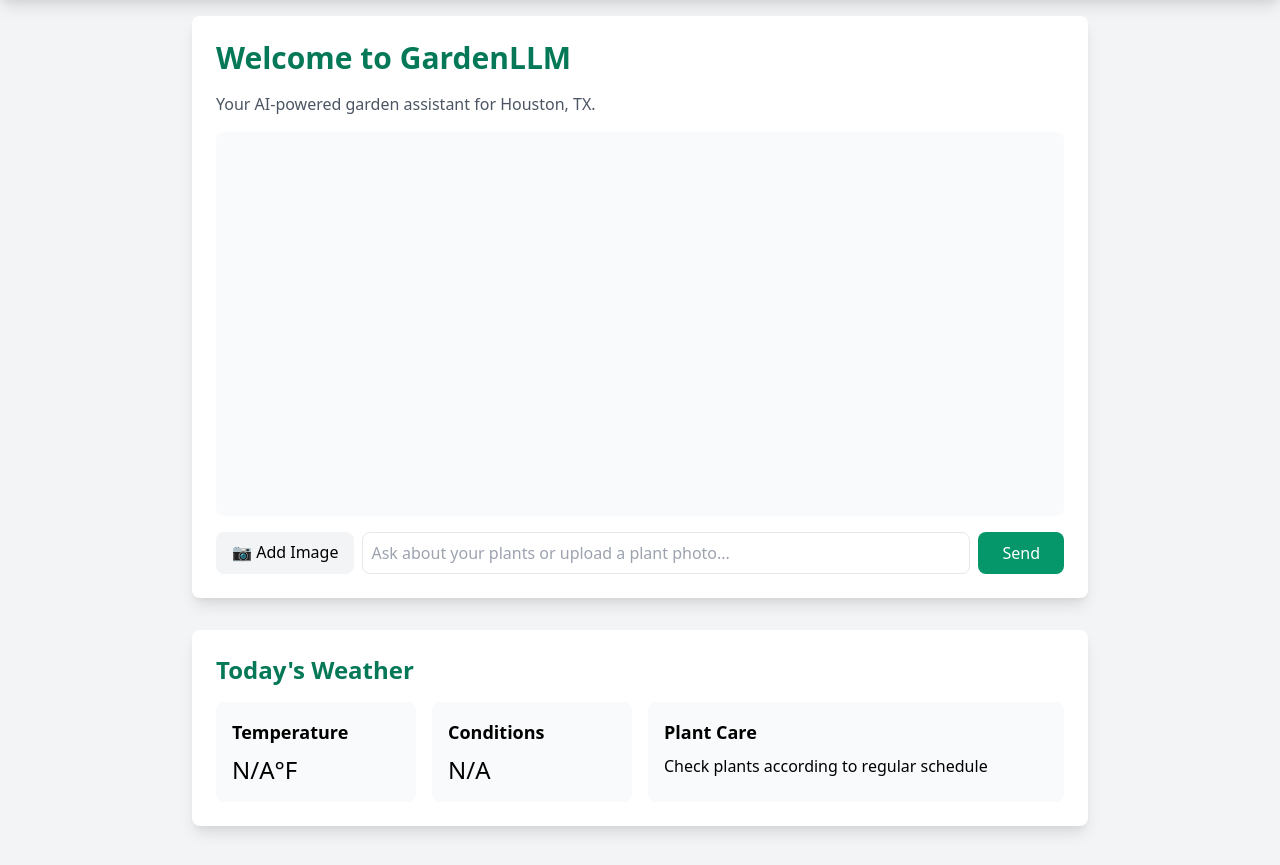
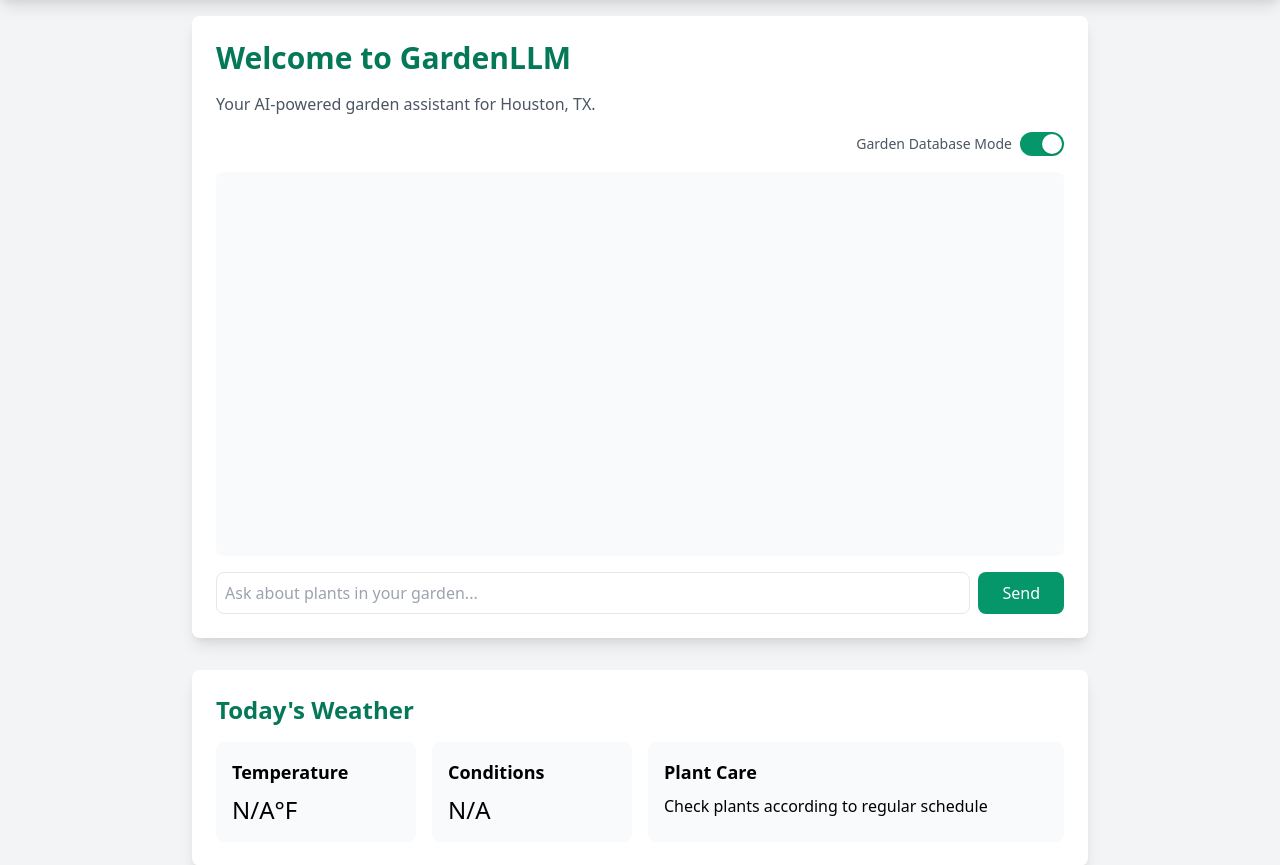
Before and after one commit to LaurenceW01/GardenLLM, a FastAPI app: page / in a window 1280 px wide. Shown: the part 64-929 px from the top of the page. Run offline with FastAPI, Linux system fonts and the light colour scheme; data that the repository does not hold is empty; parts of the project's set-up code (start-up, migrations or seed data) failed here and were passed over; some libraries are stand-ins or nearby versions.

Commit message:
add toggle for database/image analysis

```diff
--- a/plant_vision.py
+++ b/plant_vision.py
@@ -219,11 +219,14 @@ def analyze_plant_image(image_data: bytes, user_message: Optional[str] = None, c
             conversation_manager.add_message(conversation_id, {
                 "role": "system",
                 "content": """You are a plant expert who analyzes plant images and provides detailed care recommendations.
-                IMPORTANT: You must ONLY answer questions about the specific plant shown in the image that was analyzed.
-                DO NOT refer to any plants from a garden database.
-                If a user asks a follow-up question, it is about the plant you just analyzed in the image.
-                Always maintain context about the specific plant you identified in your analysis.
-                Format your responses in markdown."""
+                IMPORTANT RULES:
+                1. You will analyze the plant in the provided image
+                2. Store all details about this specific plant in your analysis
+                3. For any follow-up questions, use ONLY the information from your analysis
+                4. NEVER ask to check databases or plant lists
+                5. NEVER ask for plant names - you already analyzed the plant
+                6. If unsure about something, refer back to what you observed in the image
+                7. Format your responses in markdown"""
             })
 
             # Add context-setting message
--- a/templates/index.html
+++ b/templates/index.html
@@ -21,11 +21,22 @@
     imageFile: null,
     imagePreview: null,
     conversationId: null,
+    useDatabase: true,  // Default to database mode
 
     clearImage() {
         this.imageFile = null;
         this.imagePreview = null;
         document.getElementById('image-input').value = '';
+        // Don't automatically switch mode when clearing image
+    },
+
+    toggleMode() {
+        this.useDatabase = !this.useDatabase;
+        if (this.useDatabase) {
+            this.clearImage();
+            this.conversationId = null;
+        }
+        console.log('Mode switched to:', this.useDatabase ? 'Database' : 'Image Analysis');
     },
 
     handleImageSelect(event) {
@@ -35,6 +46,9 @@
             const reader = new FileReader();
             reader.onload = e => this.imagePreview = e.target.result;
             reader.readAsDataURL(file);
+            // When image is selected, automatically switch to image analysis mode
+            this.useDatabase = false;
+            console.log('Switched to Image Analysis mode due to image upload');
         }
     },
 
@@ -85,7 +99,7 @@
                 `;
                 chatHistory.appendChild(userDiv);
 
-                // Send text message
+                // Send text message with mode indicator
                 response = await fetch('/chat', {
                     method: 'POST',
                     headers: {
@@ -93,17 +107,17 @@
                     },
                     body: JSON.stringify({
                         message: this.message,
-                        conversation_id: this.conversationId  // Include conversation ID if it exists
+                        conversation_id: this.useDatabase ? null : this.conversationId,
+                        use_database: this.useDatabase
                     })
                 });
             }
 
             const data = await response.json();
 
-            // Store or update conversation ID
+            // Store conversation ID if provided
             if (data.conversation_id) {
                 this.conversationId = data.conversation_id;
-                console.log('Conversation ID:', this.conversationId);  // For debugging
             }
 
             // Add bot response with markdown rendering
@@ -141,6 +155,24 @@
         <h1 class="text-3xl font-bold mb-4 text-green-700">Welcome to GardenLLM</h1>
         <p class="text-gray-600 mb-4">Your AI-powered garden assistant for Houston, TX.</p>
 
+        <!-- Mode Toggle Switch -->
+        <div class="flex items-center justify-end mb-4 gap-2">
+            <span class="text-sm text-gray-600" x-text="useDatabase ? 'Garden Database Mode' : 'Image Analysis Mode'"></span>
+            <button
+                @click="toggleMode()"
+                type="button"
+                :class="{'bg-green-600': useDatabase, 'bg-blue-600': !useDatabase}"
+                class="relative inline-flex h-6 w-11 flex-shrink-0 cursor-pointer rounded-full border-2 border-transparent transition-colors duration-200 ease-in-out"
+                role="switch"
+                :aria-checked="useDatabase"
+            >
+                <span
+                    :class="useDatabase ? 'translate-x-5' : 'translate-x-0'"
+                    class="pointer-events-none inline-block h-5 w-5 transform rounded-full bg-white shadow ring-0 transition duration-200 ease-in-out"
+                ></span>
+            </button>
+        </div>
+
         <!-- Chat Interface -->
         <div class="bg-gray-50 rounded-lg p-4 mb-4 h-96 overflow-y-auto" id="chat-history">
             <div class="space-y-4">
@@ -161,7 +193,7 @@
 
             <div class="flex flex-col md:flex-row gap-2">
                 <!-- Image Upload -->
-                <label class="flex-none cursor-pointer bg-gray-100 hover:bg-gray-200 rounded-lg px-4 py-2 transition-colors">
+                <label x-show="!useDatabase" class="flex-none cursor-pointer bg-gray-100 hover:bg-gray-200 rounded-lg px-4 py-2 transition-colors">
                     <input
                         type="file"
                         id="image-input"
@@ -178,7 +210,7 @@
                     type="text"
                     x-model="message"
                     class="flex-1 p-2 border rounded-lg focus:outline-none focus:ring-2 focus:ring-green-500"
-                    placeholder="Ask about your plants or upload a plant photo..."
+                    :placeholder="useDatabase ? 'Ask about plants in your garden...' : 'Ask about the plant in the image...'"
                     :disabled="loading"
                 >
 
--- a/web.py
+++ b/web.py
@@ -35,6 +35,7 @@ app.add_middleware(
 class ChatRequest(BaseModel):
     message: str
     conversation_id: Optional[str] = None
+    use_database: bool = True  # Default to database mode
 
 class WeatherResponse(BaseModel):
     forecast: List[Dict]
@@ -148,17 +149,17 @@ async def weather_page(request: Request):
 
 @app.post("/chat")
 async def chat(request: ChatRequest):
-    logger.info(f"Chat endpoint accessed with message: {request.message} (conversation_id: {request.conversation_id})")
+    logger.info(f"Chat endpoint accessed with message: {request.message} (conversation_id: {request.conversation_id}, use_database: {request.use_database})")
     try:
-        # Check if there's an active conversation
-        if request.conversation_id and conversation_manager.get_messages(request.conversation_id):
-            logger.info("Using existing conversation context")
+        # If using database mode, always use garden database query
+        if request.use_database:
+            logger.info("Using garden database mode")
+            response = gardenbot_response(request.message)
+            return {"response": response}
 
-            # Add context reminder before user message
-            conversation_manager.add_message(request.conversation_id, {
-                "role": "system",
-                "content": "Remember: This conversation is about the specific plant shown in the previously analyzed image. Do not reference any other plants or garden databases."
-            })
+        # If not using database mode and there's an active conversation, continue it
+        elif request.conversation_id and conversation_manager.get_messages(request.conversation_id):
+            logger.info("Using existing conversation context about analyzed plant image")
 
             # Add user message to conversation
             conversation_manager.add_message(request.conversation_id, {
@@ -169,10 +170,21 @@ async def chat(request: ChatRequest):
             # Get conversation history
             messages = conversation_manager.get_messages(request.conversation_id)
 
-            # Call GPT-4 with conversation history
+            # Call GPT-4 with conversation history about the specific plant
             response = client.chat.completions.create(
                 model=MODEL_NAME,
-                messages=messages,
+                messages=[
+                    {
+                        "role": "system",
+                        "content": """You are a plant expert continuing a conversation about a specific plant from a previously shared image.
+                        For this conversation:
+                        1. Use the context from your previous image analysis
+                        2. Answer questions about the specific plant you analyzed
+                        3. Base your answers on what you observed in the image
+                        4. Format your responses in markdown"""
+                    },
+                    *messages
+                ],
                 max_tokens=1000,
                 temperature=0.7,
                 response_format={ "type": "text" }
@@ -189,10 +201,12 @@ async def chat(request: ChatRequest):
                 "conversation_id": request.conversation_id
             }
         else:
-            logger.info("No active conversation, using garden database query")
-            # No active conversation, use regular garden database query
-            response = gardenbot_response(request.message)
-            return {"response": response}
+            # No active conversation and not using database
+            logger.info("No active conversation and not using database")
+            return {
+                "response": "Please upload an image first to start a conversation about a specific plant.",
+                "conversation_id": None
+            }
 
     except Exception as e:
         logger.error(f"Error in chat endpoint: {e}")
```
